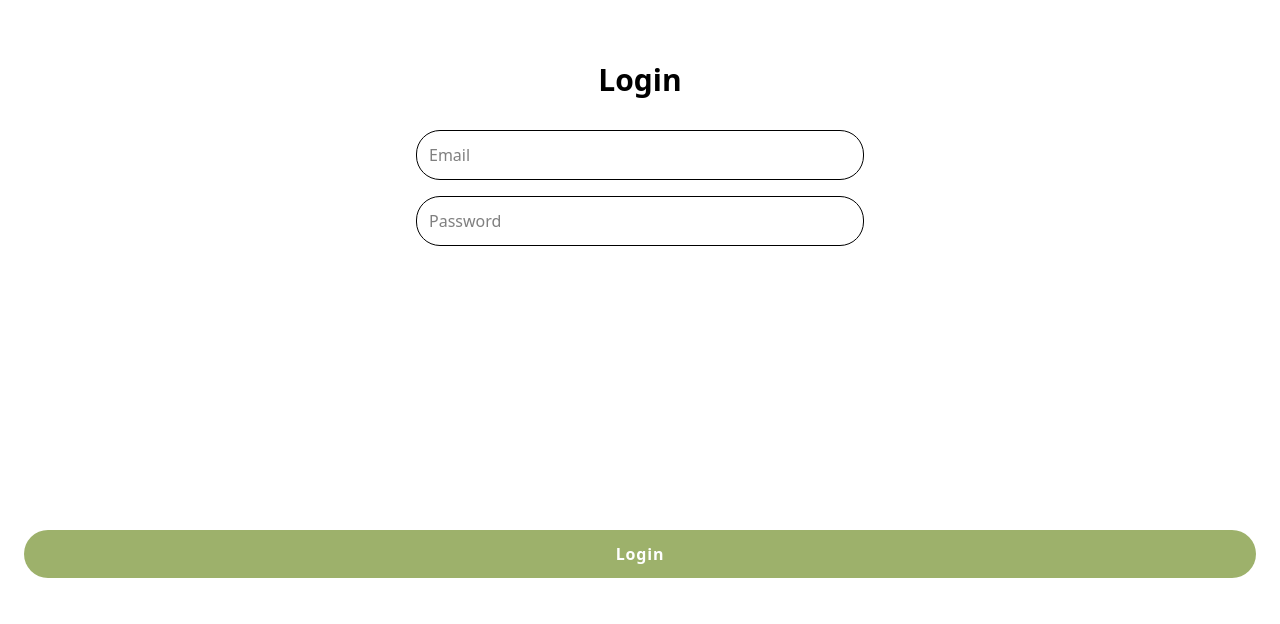
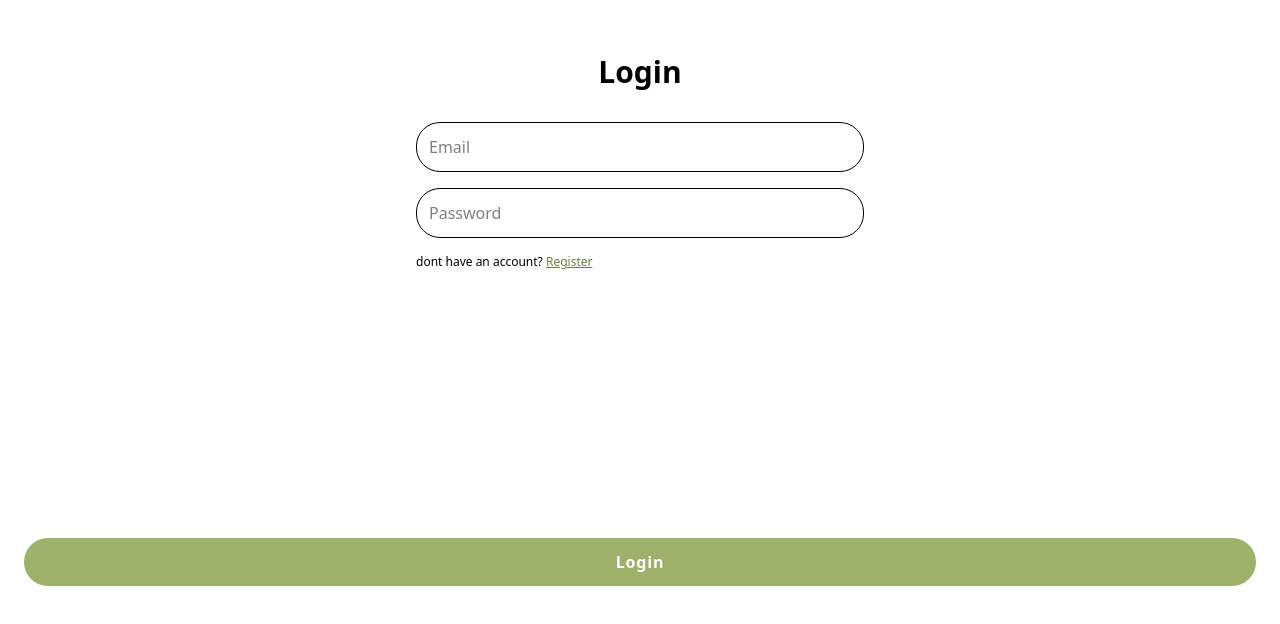
Before and after one commit to tanishqsonwane17/Heal, a React (Vite) app in the folder frontend/: page /auth/login in a window 1280 px wide. Shown: the part 120-744 px from the top of the page. Built offline with nearby package versions, Linux system fonts and the light colour scheme.

Commit message:
auth toggle added

```diff
--- a/frontend/src/components/Step1User.jsx
+++ b/frontend/src/components/Step1User.jsx
@@ -1,6 +1,7 @@
 import React, { useContext } from "react";
 import { useFormContext } from "react-hook-form";
 import { UserContext } from "../context/UserContext";
+import { Link } from "react-router";
 
 const Step1User = () => {
   const { register } = useFormContext();
@@ -31,6 +32,7 @@ const Step1User = () => {
         {...register("password", { required: true })}
         className="border rounded-3xl px-3 p-2 w-full mb-4"
       />
+      <p className="text-xs">Already have an account? <Link to={"/auth/login"} className="text-[#6e7d48] underline">Login</Link> </p>
       </form>
        <button
            type="button"
--- a/frontend/src/screens/authScreens/Login.jsx
+++ b/frontend/src/screens/authScreens/Login.jsx
@@ -5,7 +5,7 @@ import { motion } from "framer-motion";
 import { useMutation } from "@tanstack/react-query";
 import axios from "axios";
 import { baseUrl } from "../../config/Axios";
-import { useNavigate } from "react-router";
+import { Link, useNavigate } from "react-router";
 
 const Login = () => {
   const navigate = useNavigate();
@@ -69,8 +69,7 @@ const Login = () => {
             transition={{ duration: 0.5 }}
             autoComplete="current-password"
           />
-
-
+          <Link className="text-xs">dont have an account? <Link to={"/auth/register"} className="text-[#6e7d48] underline">Register</Link> </Link>
         </form>
             <motion.button
             type="submit"
```
